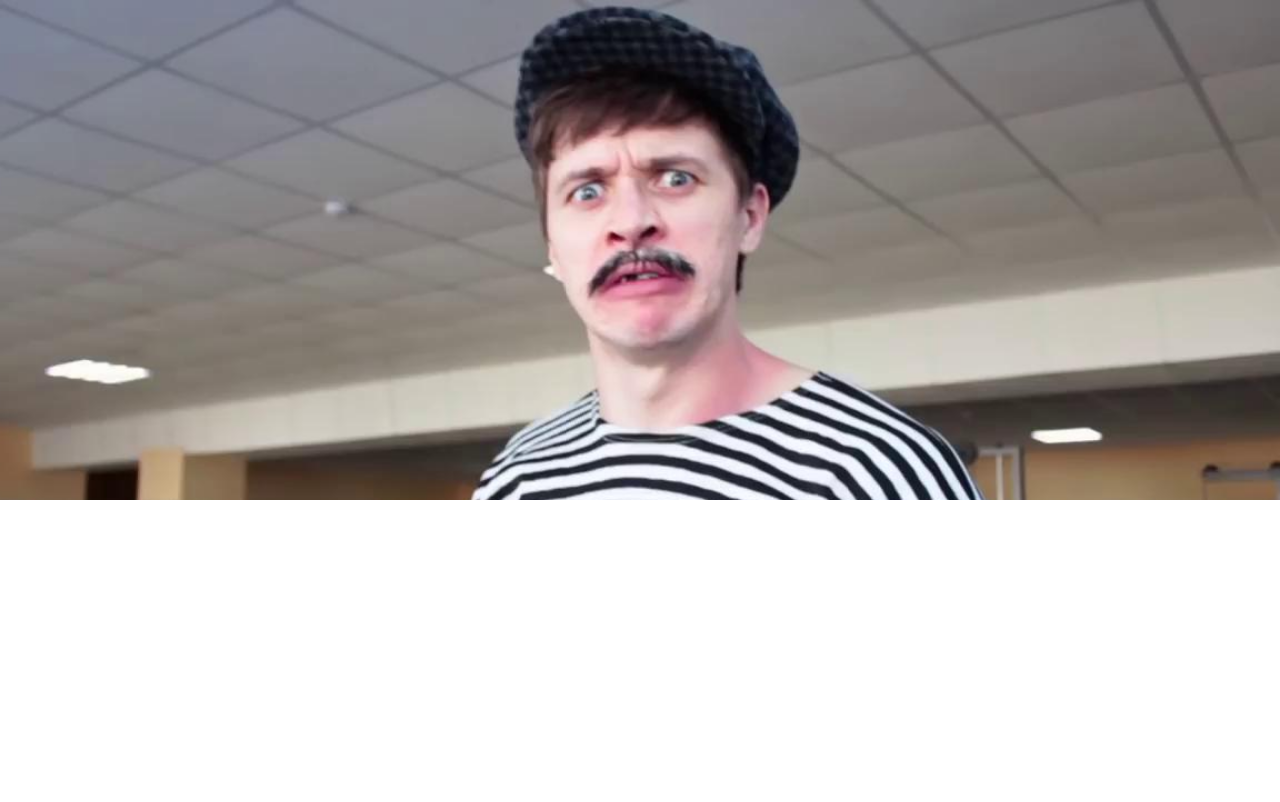
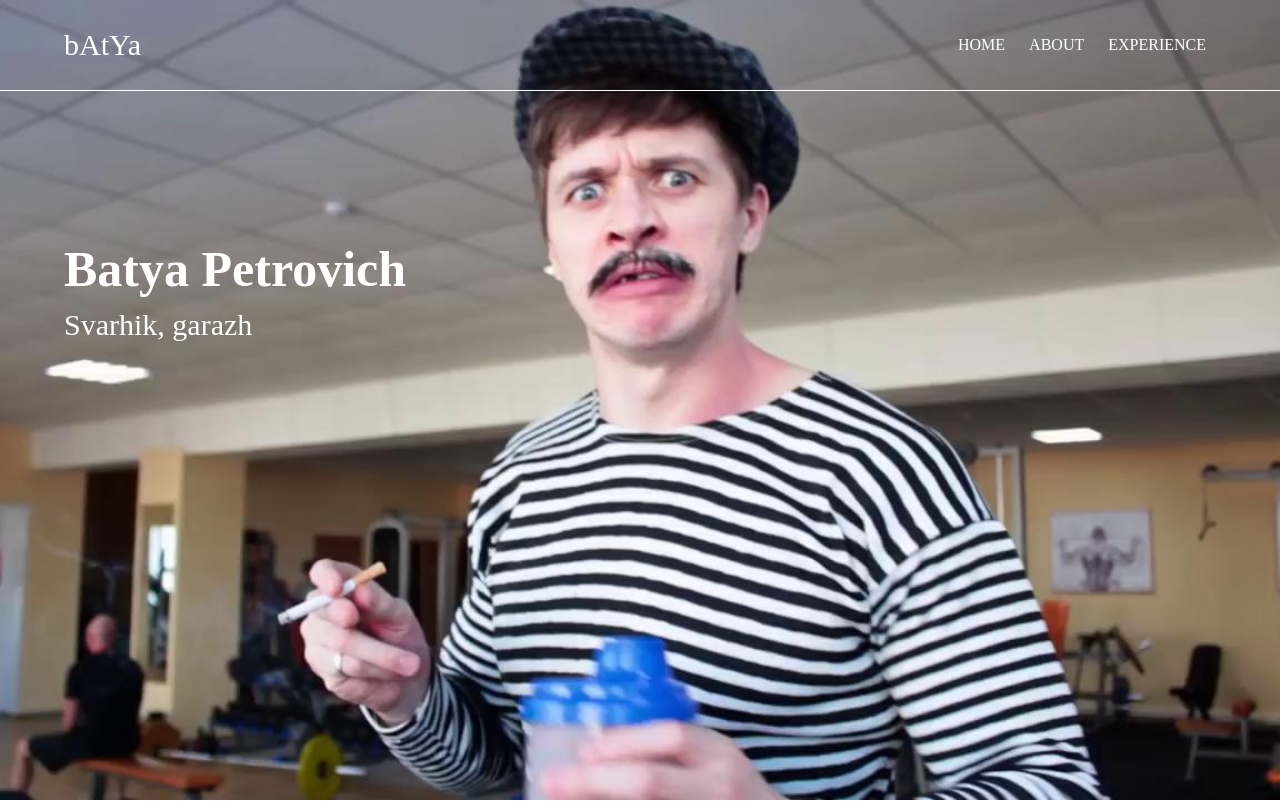
Before and after one commit to davy1ex/batya_card, a plain HTML site: page index.html in a window 1280 px wide. Shown: the top 802 px of the page. Drawn offline with Linux system fonts and the light colour scheme.

Commit message:
adding elements

```diff
--- a/css/style.css
+++ b/css/style.css
@@ -3,10 +3,93 @@
     margin: 0;
 }
 
+a, a:visited, a:hover {
+    color: black;
+    text-decoration: none;
+    text-transform: uppercase;
+}
 
+/* HEADER */
 .parallax {
-    background: url('/img/oreshek.jpg') no-repeat center;
+    background: url('../img/oreshek.jpg') no-repeat center;
     background-size: cover;
     background-attachment: fixed;
-    height: 500px;
+    height: 100vh;
 }
+header {
+    border-bottom: 1px solid white;
+
+}
+
+header a, header a:visited, header a:hover {
+    color: white;
+    padding: 10px;
+}
+
+.header-wrapper {
+    width: 90%;
+    padding: 20px 0;
+
+    line-height: 50px;
+
+    margin: auto;
+    display: flex;
+    flex-direction: row;
+    justify-content: space-between;
+}
+
+header .logo {
+    color: white;
+    font-size: 30px;
+}
+
+
+.whoami {
+    width: 90%;
+    margin: auto;
+    height: 50vh;
+    display: flex;
+    align-items: center;
+}
+.whoami .name, .whoami .proffesion {
+    color: white;
+}
+
+.whoami .name {
+    font-size: 50px;
+    font-weight: bold;
+}
+.whoami .proffesion {
+    margin-top: 10px;
+    font-size: 30px;
+}
+/* HEADER */
+
+
+
+
+/* SECTION */
+.section {
+    width: 80%;
+    margin: auto;
+    height: 60vh;
+
+    margin-top: 100px;
+
+    display: flex;
+    flex-direction: row;
+}
+.section .title {
+    font-size: 30px;
+    color: #515769;
+
+    width: 20%;
+}
+
+.section .text {
+    width: 70%;
+
+}
+
+
+/* SECTION */
--- a/index.html
+++ b/index.html
@@ -9,7 +9,34 @@
 </head>
 <body>
     <div class="parallax">
+        <header>
+            <div class="header-wrapper">
+                <div class="header-container">
+                    <div class="logo">bAtYa</div>
+                </div>
 
+                <div class="header-container">
+                    <a href="/">home</a>
+                    <a href="#">about</a>
+                    <a href="#">experience</a>
+                </div>
+            </div>
+        </header>
+
+        <div class="whoami">
+            <div class="container">
+                <div class="name">Batya Petrovich</div>
+                <div class="proffesion">
+                    Svarhik, garazh
+                </div>
+            </div>
+        </div>
     </div>
+
+    <div class="section">
+        <div class="title">sample</div>
+        <div class="text">Lorem, ipsum dolor sit amet consectetur adipisicing elit. Nobis eum nostrum voluptates quia excepturi ut odit voluptate numquam cum debitis corporis, dignissimos quisquam dolorem consectetur, error nulla nihil. Laudantium, fuga.</div>
+    </div>
+
 </body>
 </html>
```
